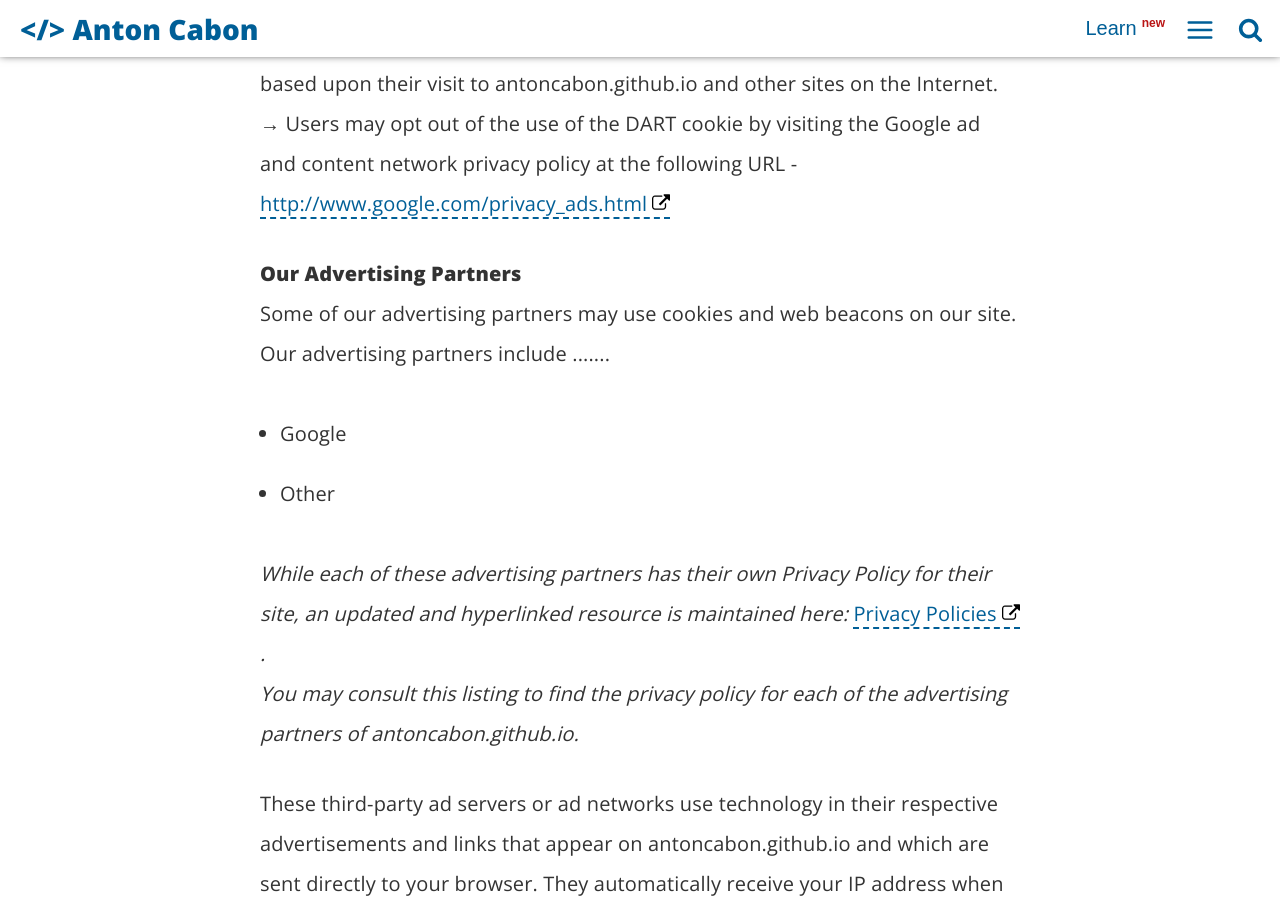
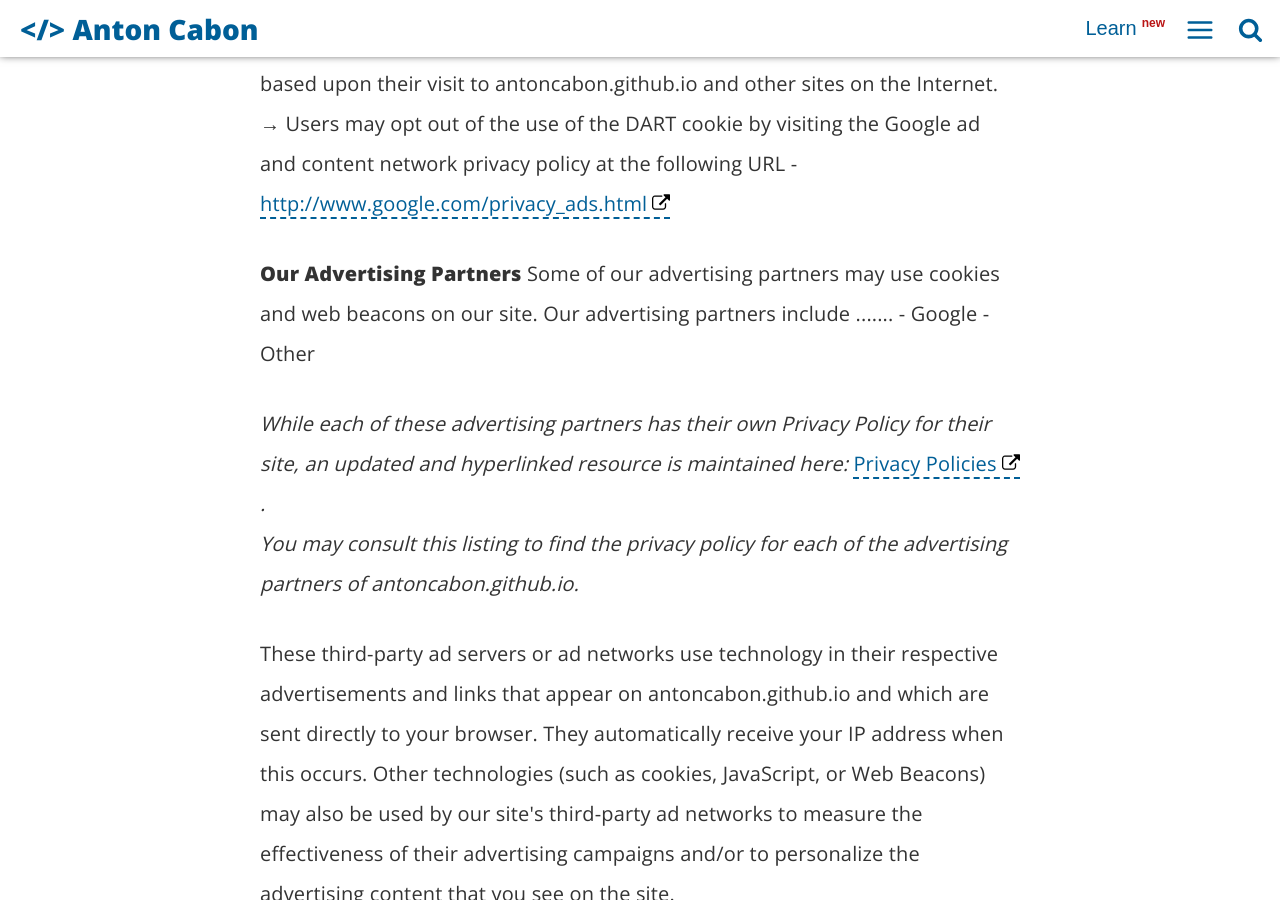
Before and after one commit to antoncabon/antoncabon.github.io, a Jekyll site: the page built from privacy.html, in a window 1280 px wide and 900 px high, scrolled down 1636 px. Built offline with Jekyll 4.4.1, drawn with Linux system fonts in a browser that asks for light colours; some of the changed lines change nothing that is shown.

Commit message:
Update privacy.html

```diff
--- a/privacy.html
+++ b/privacy.html
@@ -12,27 +12,26 @@
  &rarr; Google, as a third party vendor, uses cookies to serve ads on antoncabon.github.io.<br>
 &rarr; Google's use of the DART cookie enables it to serve ads to our site's visitors based upon their visit to antoncabon.github.io and other sites on the Internet. <br>
 &rarr; Users may opt out of the use of the DART cookie by visiting the Google ad and content network privacy policy at the following URL - <a href="http://www.google.com/privacy_ads.html" title="Opt out of the Dart Cookie">http://www.google.com/privacy_ads.html</a> </p>
-<p><b>Our Advertising Partners</b><br>
- Some of our advertising partners may use cookies and web beacons on our site. Our advertising partners include ....... <br>
-<ul><li>Google</li>
-<li>Other</li>
-</ul>
+<p><b>Our Advertising Partners</b>
+ Some of our advertising partners may use cookies and web beacons on our site. Our advertising partners include .......
+- Google
+- Other
 <p><em>While each of these advertising partners has their own Privacy Policy for their site, an updated and hyperlinked resource is maintained here: <a href="http://www.privacypolicyonline.com/privacy-policies">Privacy Policies</a>.<br />
 You may consult this listing to find the privacy policy for each of the advertising partners of antoncabon.github.io.</em></p>
 <p> These third-party ad servers or ad networks use technology in their respective advertisements and links that appear on antoncabon.github.io and which are sent directly to your browser. They automatically receive your IP address when this occurs. Other technologies (such as cookies, JavaScript, or Web Beacons) may also be used by our site's third-party ad networks to measure the effectiveness of their advertising campaigns and/or to personalize the advertising content that you see on the site. </p>
 <p> antoncabon.github.io has no access to or control over these cookies that are used by third-party advertisers. </p>
-<p> </p><p><b>Third Party Privacy Policies</b><br>
+<p><b>Third Party Privacy Policies</b>
 You should consult the respective privacy policies of these third-party ad servers for more detailed information on their practices as well as for instructions about how to opt-out of certain practices. antoncabon.github.io's privacy policy does not apply to, and we cannot control the activities of, such other advertisers or web sites. You may find a comprehensive listing of these privacy policies and their links here: <a href="http://www.privacypolicyonline.com/privacy-policy-links" title="Privacy Policy Links">Privacy Policy Links</a>.</p>
 <p> If you wish to disable cookies, you may do so through your individual browser options. More detailed information about cookie management with specific web browsers can be found at the browsers' respective websites. <a href="http://www.privacypolicyonline.com/what-are-cookies">What Are Cookies?</a></p>
 <p><strong>Children's Information</strong><br />We believe it is important to provide added protection for children online. We encourage parents and guardians to spend time online with their children to observe, participate in and/or monitor and guide their online activity.
 antoncabon.github.io does not knowingly collect any personally identifiable information from children under the age of 13.  If a parent or guardian believes that antoncabon.github.io has in its database the personally-identifiable information of a child under the age of 13, please contact us immediately (using the contact in the first paragraph) and we will use our best efforts to promptly remove such information from our records.
 <p>
-<b>Online Privacy Policy Only</b><br />
+<b>Online Privacy Policy Only</b>
 This privacy policy applies only to our online activities and is valid for visitors to our website and regarding information shared and/or collected there.
 This policy does not apply to any information collected offline or via channels other than this website.</p>
 <p><b>Consent</b><br />
 By using our website, you hereby consent to our privacy policy and agree to its terms.
 </p><br /><br /><p><b>Update</b><br />This Privacy Policy was last updated on: Sunday, June 12th, 2016.
-<a href="http://www.PrivacyPolicyOnline.com" title="PrivacyPolicyOnline.com Approved Site" target="_blank"><img src="http://www.privacypolicyonline.com/images/privacypolicyonline-seal.png" border="0" alt="Privacy Policy Online Approved Site" align="right" /></a><br /><em>Should we update, amend or make any changes to our privacy policy, those changes will be posted here.</em>
+<a href="http://www.PrivacyPolicyOnline.com" title="PrivacyPolicyOnline.com Approved Site" target="_blank">Privacy Onine</a><br /><em>Should we update, amend or make any changes to our privacy policy, those changes will be posted here.</em>
 <br /><br /></p>
 <!-- END of Privacy Policy || Generated by http://www.PrivacyPolicyOnline.com || -->
```
